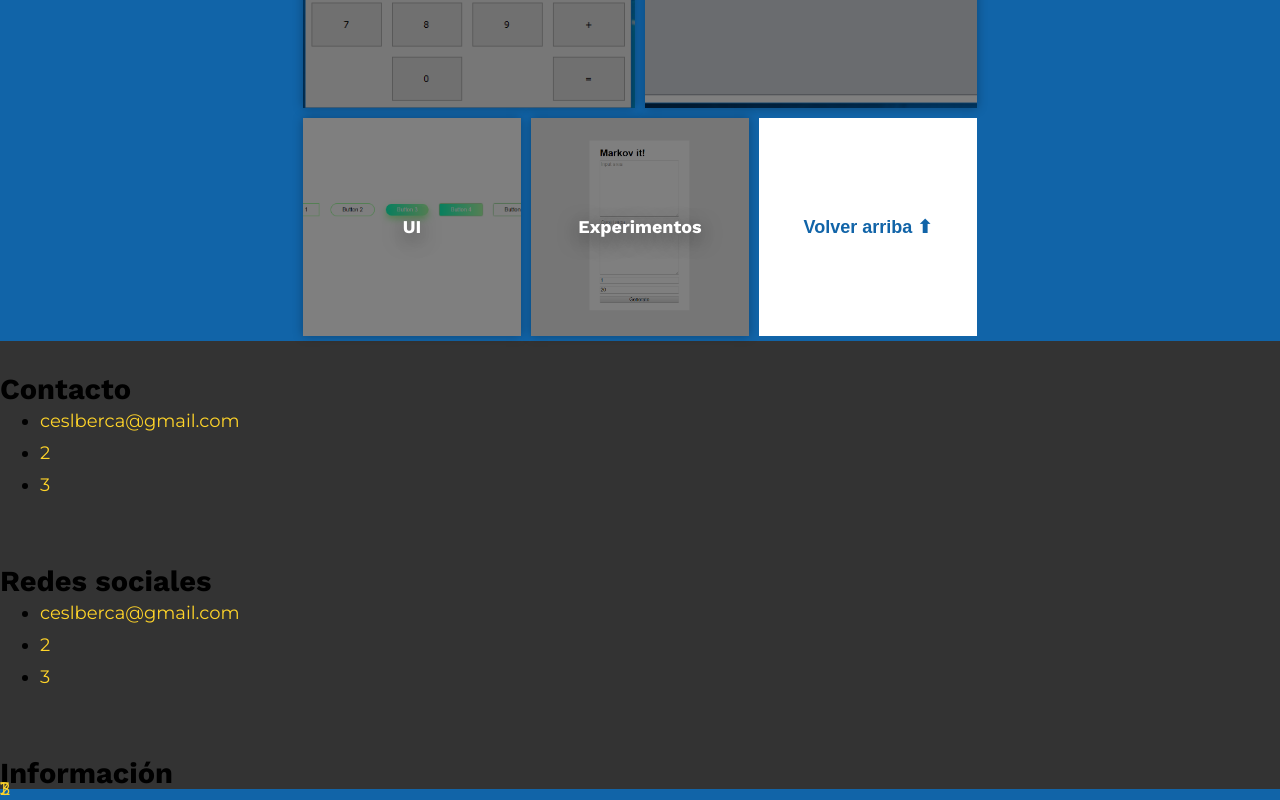
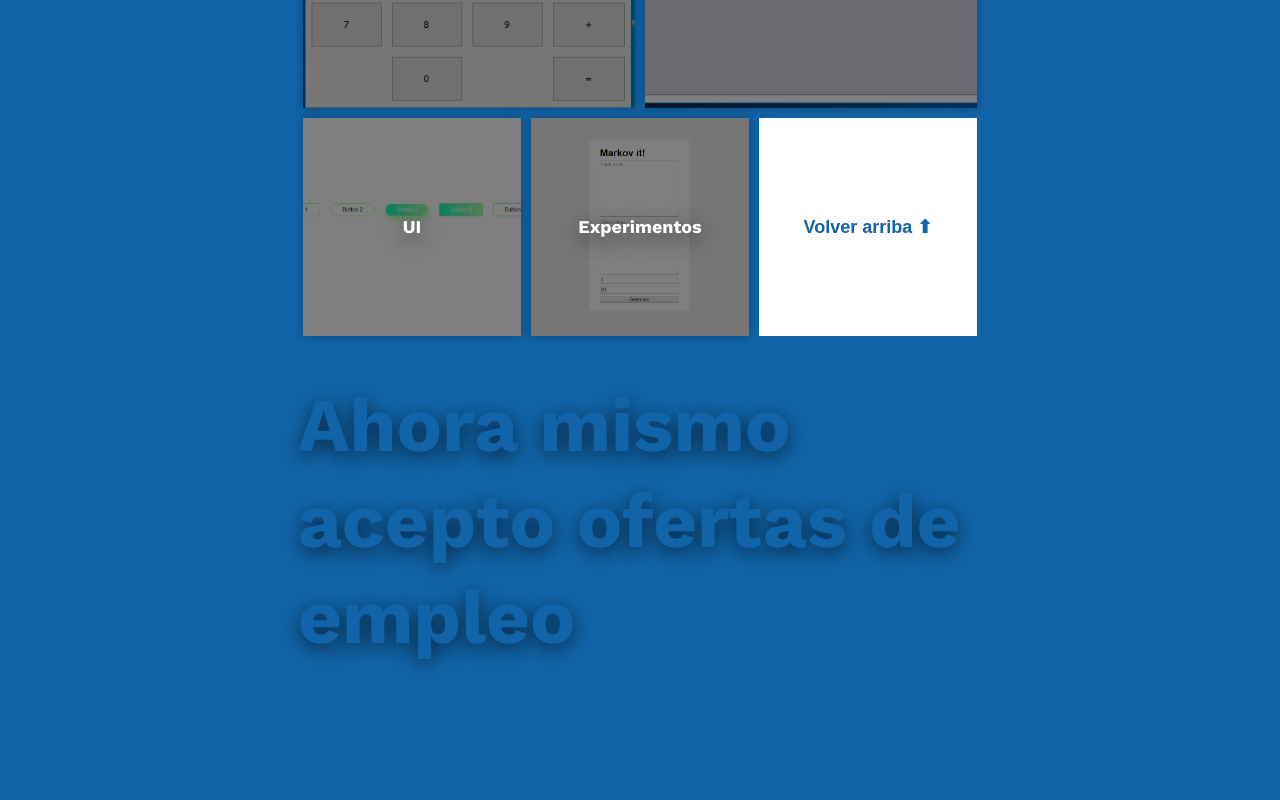
Before and after one commit to cesalberca/Portfolio, a website: page src/index.html in a window 1280 px wide. Shown: the part 2133-2933 px from the top of the page. After the commit the page ends 2834 px from the top, so only its background shows below. Drawn offline with nearby package versions, Linux system fonts and the light colour scheme.

Commit message:
Estilos footer

```diff
--- a/src/css/layout/footer.css
+++ b/src/css/layout/footer.css
@@ -1,3 +1,4 @@
 .footer {
-    background-color: var(--dark-color);
+    max-width: var(--container-width);
+    margin: 2rem auto;
 }
--- a/src/index.html
+++ b/src/index.html
@@ -243,7 +243,7 @@
                             <div class="grid__box__content">
                                 <div class="project-frame">
                                     <div class="project-frame__meta">
-                                        <a class="project-frame__link" href="http://codepen.io/collection/AvKwjb/">
+                                        <a class="project-frame__link" href="http://codepen.io/collection/nedMMy/">
                                             <h4 class="project-frame__title text-shadow--5">Experimentos</h4>
                                         </a>
                                         <div class="project-frame__tags">
@@ -267,26 +267,7 @@
         </main>
 
         <footer class="footer">
-            <section class="grid">
-                <div class="contact">
-                    <h3>Contacto</h3>
-                    <ul>
-                        <li><a href="">ceslberca@gmail.com</a></li>
-                        <li><a href="">2</a></li>
-                        <li><a href="">3</a></li>
-                    </ul>
-                </div>
-                <h3>Redes sociales</h3>
-                <ul>
-                    <li><a href="">ceslberca@gmail.com</a></li>
-                    <li><a href="">2</a></li>
-                    <li><a href="">3</a></li>
-                </ul>
-                <h3>Información</h3>
-                <a href="">1</a>
-                <a href="">2</a>
-                <a href="">3</a>
-            </section>
+            <h1 class="centered no-margin text-color--primary text-shadow--5">Ahora mismo acepto ofertas de empleo</h1>
         </footer>
 
         <script src="js/index.js"></script>
```
